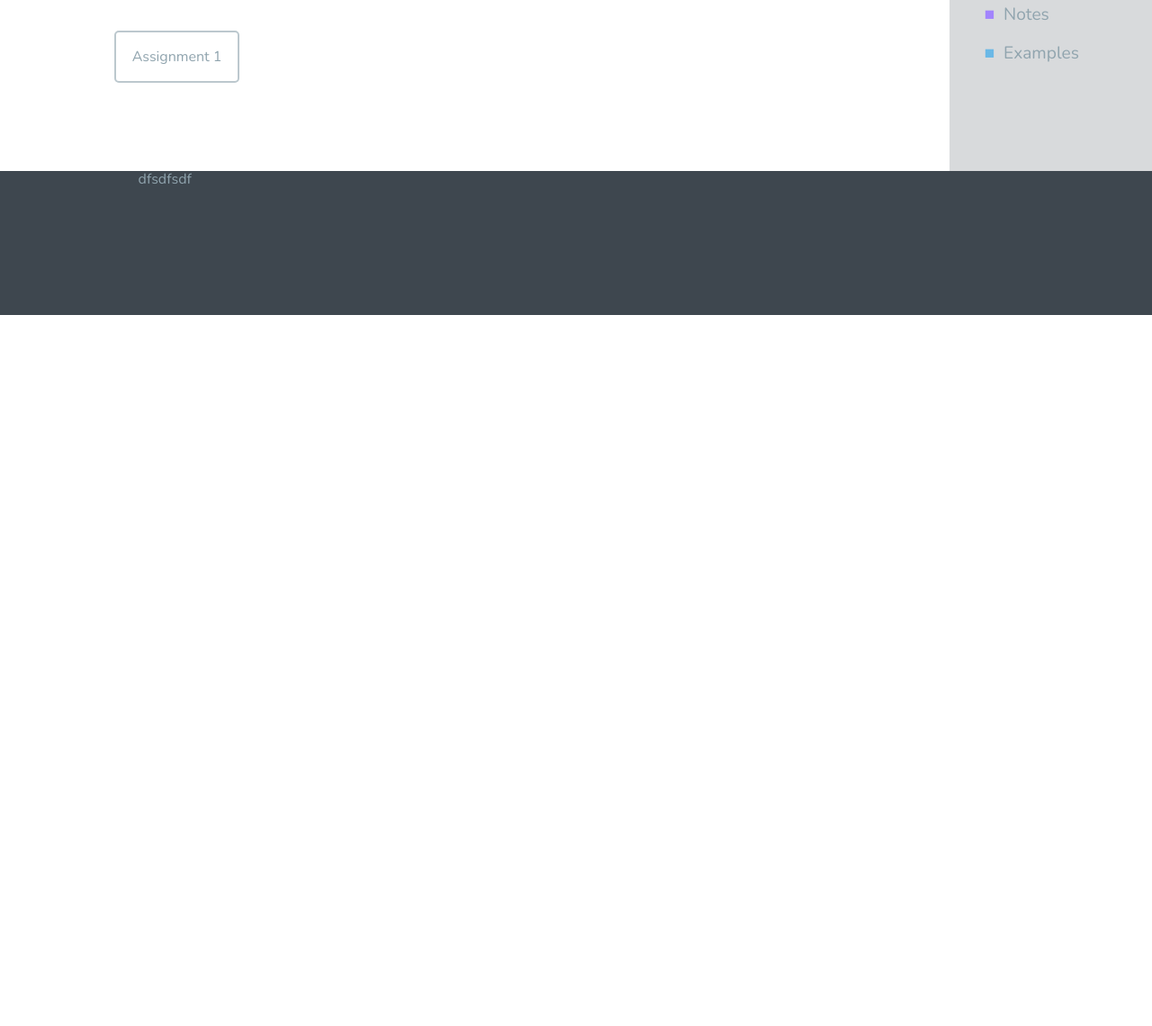
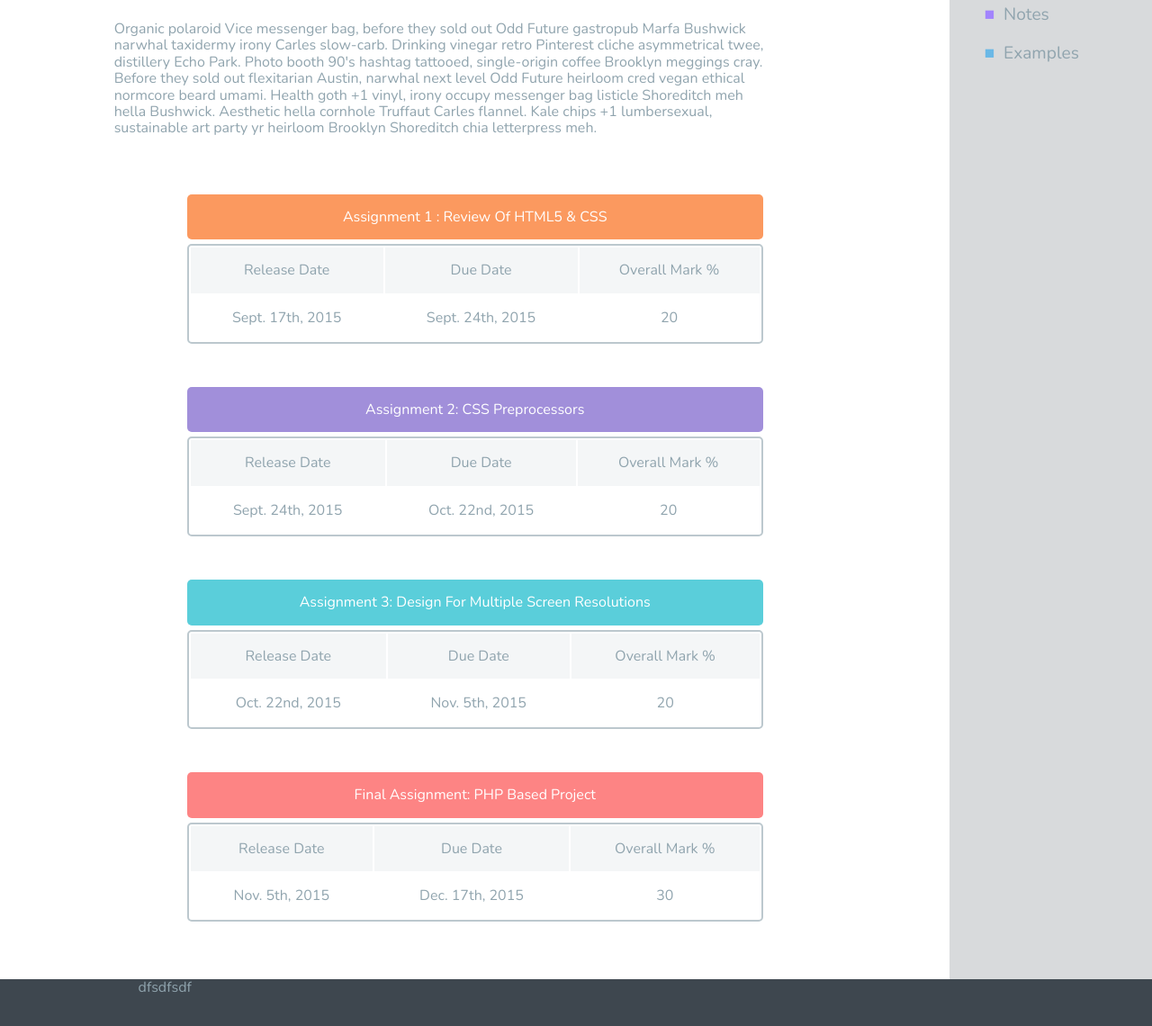
Before and after one commit to ehzdesign/web-programming-3-assignment-1, a website: page assignments.html in a window 1280 px wide. Shown: the part 212-1352 px from the top of the page at 90% size. Before the commit the page ends 800 px from the top, so only its background shows below. Drawn offline with nearby package versions, Linux system fonts and the light colour scheme.

Commit message:
add assignments page

```diff
--- a/assignments.html
+++ b/assignments.html
@@ -30,15 +30,71 @@
 
 <!--ASSIGNMENTS SECTION STARTS HERE -->
   <main>
-    <section id="outline" class="main">
+    <section id="assignments" class="main">
       <div class="wrapper">
         <h1 class="section-heading">Assignments</h1>
+        <p class="section-content">
+          Organic polaroid Vice messenger bag, before they sold out Odd Future gastropub Marfa Bushwick narwhal taxidermy irony Carles slow-carb. Drinking vinegar retro Pinterest cliche asymmetrical twee, distillery Echo Park. Photo booth 90's hashtag tattooed, single-origin coffee Brooklyn meggings cray. Before they sold out flexitarian Austin, narwhal next level Odd Future heirloom cred vegan ethical normcore beard umami. Health goth +1 vinyl, irony occupy messenger bag listicle Shoreditch meh hella Bushwick. Aesthetic hella cornhole Truffaut Carles flannel. Kale chips +1 lumbersexual, sustainable art party yr heirloom Brooklyn Shoreditch chia letterpress meh.
+        </p>
         <table class="assignment table">
-         <thead>
+          <caption class="assignment-caption">Assignment 1 :  Review of HTML5 & CSS</caption>
+         <tbody>
            <tr>
-             <td>Assignment 1</td>
+            <td>Release Date</td>
+            <td>Due Date</td>
+            <td>Overall Mark %</td>
            </tr>
-         </thead>
+           <tr>
+            <td>Sept. 17th, 2015</td>
+            <td>Sept. 24th, 2015</td>
+             <td>20</td>
+           </tr>
+         </tbody>
+        </table>
+        <table class="assignment table">
+          <caption class="assignment-caption">Assignment 2: CSS Preprocessors</caption>
+         <tbody>
+           <tr>
+            <td>Release Date</td>
+            <td>Due Date</td>
+            <td>Overall Mark %</td>
+           </tr>
+           <tr>
+            <td>Sept. 24th, 2015</td>
+            <td>Oct. 22nd, 2015</td>
+             <td>20</td>
+           </tr>
+         </tbody>
+        </table>
+        <table class="assignment table">
+          <caption class="assignment-caption">Assignment 3: Design for multiple screen resolutions</caption>
+         <tbody>
+           <tr>
+            <td>Release Date</td>
+            <td>Due Date</td>
+            <td>Overall Mark %</td>
+           </tr>
+           <tr>
+            <td>Oct. 22nd, 2015</td>
+            <td>Nov. 5th, 2015</td>
+             <td>20</td>
+           </tr>
+         </tbody>
+        </table>
+        <table class="assignment table">
+          <caption class="assignment-caption">Final Assignment: PHP based project</caption>
+         <tbody>
+           <tr>
+            <td>Release Date</td>
+            <td>Due Date</td>
+            <td>Overall Mark %</td>
+           </tr>
+           <tr>
+            <td>Nov. 5th, 2015</td>
+            <td>Dec. 17th, 2015</td>
+             <td>30</td>
+           </tr>
+         </tbody>
         </table>
 
       </div>
@@ -65,5 +121,7 @@
       dfsdfsdf
     </div>
   </footer>
+<script src="https://ajax.googleapis.com/ajax/libs/jquery/1.11.3/jquery.min.js"></script>
+<script src="js/script.js"></script>
 </body>
 </html>
--- a/gulpfile.js
+++ b/gulpfile.js
@@ -71,7 +71,7 @@ gulp.task('browser-sync', function(){
 // =======================================
 
 gulp.task('watch', function(){
-  gulp.watch('js/**/*.js', ['scripts']);
+  // gulp.watch('js/**/*.js', ['scripts']);
   gulp.watch('scss/**/*.scss', ['styles']);
   gulp.watch('*.html', ['html']);
 });
--- a/js/script.js
+++ b/js/script.js
@@ -1,6 +1,4 @@
-console.log("gsfgsgsfgsfg");
-console.log("Lorem ipsum dolor sit amet, consectetur adipisicing elit. Beatae, repellat perspiciatis aliquam tenetur officia reiciendis aut provident tempore magnam doloribus enim ipsam, obcaecati cum iure laborum. Incidunt voluptate, corporis distinctio.");
-console.log("Lorem ipsum dolor sit amet, consectetur adipisicing elit. Nam, quo sequi illum optio similique sit reiciendis minima dignissimos amet, laborum quisquam earum delectus voluptatem doloribus deleniti maiores iure eum. Similique.");
 
-var duh = ['adfaf', 'afdfadfa'];
-var carol = 7,000,000,000
+$('.assignment-caption:eq(1)').addClass('highlight-variant--1');
+$('.assignment-caption:eq(2)').addClass('highlight-variant--2');
+$('.assignment-caption:eq(3)').addClass('highlight-variant--3');
--- a/scss/main.scss
+++ b/scss/main.scss
@@ -17,3 +17,4 @@
 
 @import "pages/course-objective";
 @import "pages/schedule";
+@import "pages/assignments";
--- /dev/null
+++ b/scss/pages/_assignments.scss
@@ -0,0 +1,41 @@
+/* ASSIGNMENT SECTION STYLES STARTS */
+
+#assignments .wrapper{
+  display: flex;
+  @extend %flex;
+  @extend %flex-column;
+}
+
+.assignment{
+  align-self: center;
+  width: 40em;
+  text-align: center;
+
+  tr:first-of-type{
+    background-color: tint($color-text--light, 90%);
+  }
+}
+
+caption{
+  background-color: #FB995F;
+  border-radius: 5px;
+  color: $color-primary;
+  padding: 1em 0;
+  margin-bottom: 5px;
+}
+
+
+/* ASSIGNMENT SECTION STYLES ENDS */
+
+
+.highlight-variant--1{
+  background-color: #A18FDA;
+}
+
+.highlight-variant--2{
+  background-color: #5ACEDA;
+}
+
+.highlight-variant--3{
+  background-color: #FD8484;
+}
--- a/scss/pages/_schedule.scss
+++ b/scss/pages/_schedule.scss
@@ -29,10 +29,6 @@
   td:nth-child(2){
     color: $color-highlight--blue;
   }
-
-  .due-date{
-    color: tint($color-highlight--pink, 30%);
-  }
 }
 
 
--- a/scss/partials/_table.scss
+++ b/scss/partials/_table.scss
@@ -8,3 +8,7 @@
   text-transform: capitalize;
   margin-top: 3em;
 }
+
+.due-date{
+    color: tint($color-highlight--pink, 30%);
+  }
```
Also changed, not shown: schedule.html (+2 -2 lines), css/main.css.
